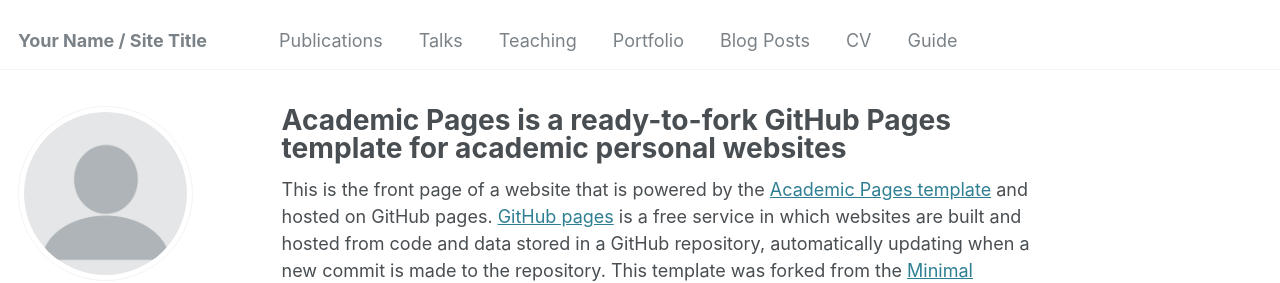
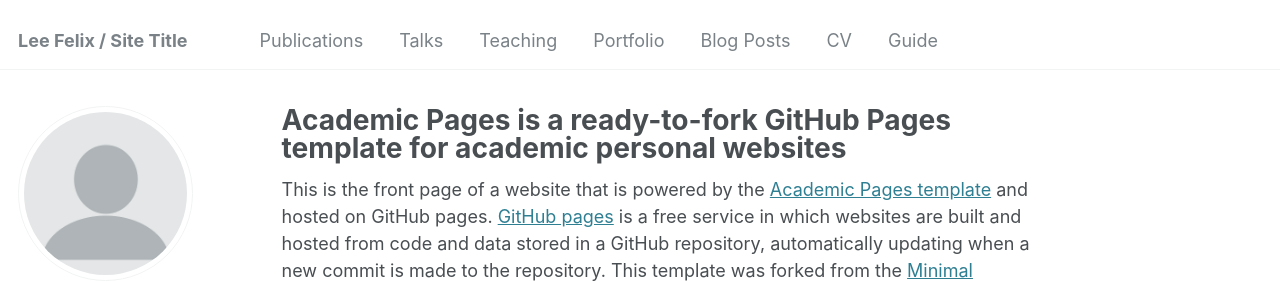
Before and after one commit to LeeFely/LeeFely.github.io, a Jekyll site: the page built from _pages/about.md, in a window 1280 px wide. Shown: the top 283 px of the page. Built offline with Jekyll 4.4.1, drawn with Linux system fonts in a browser that asks for light colours; some web fonts are replaced.

Commit message:
Update _config.yml

```diff
--- a/_config.yml
+++ b/_config.yml
@@ -8,7 +8,7 @@
 
 # Basic Site Settings
 locale                   : "en-US"
-title                    : "Your Name / Site Title"
+title                    : "Lee Felix / Site Title"
 title_separator          : "-"
 name                     : &name "Your Name"
 description              : &description "personal description"
```
